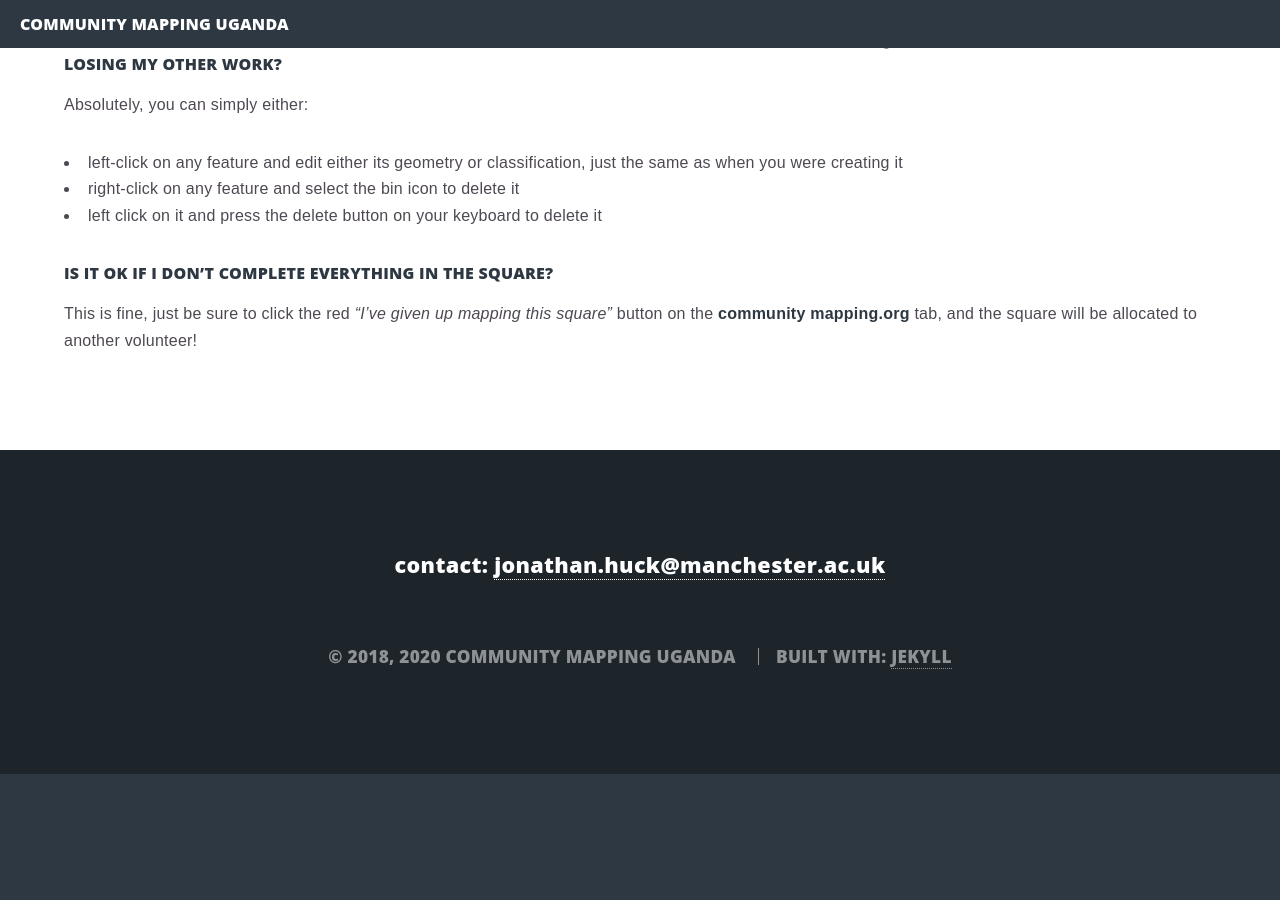
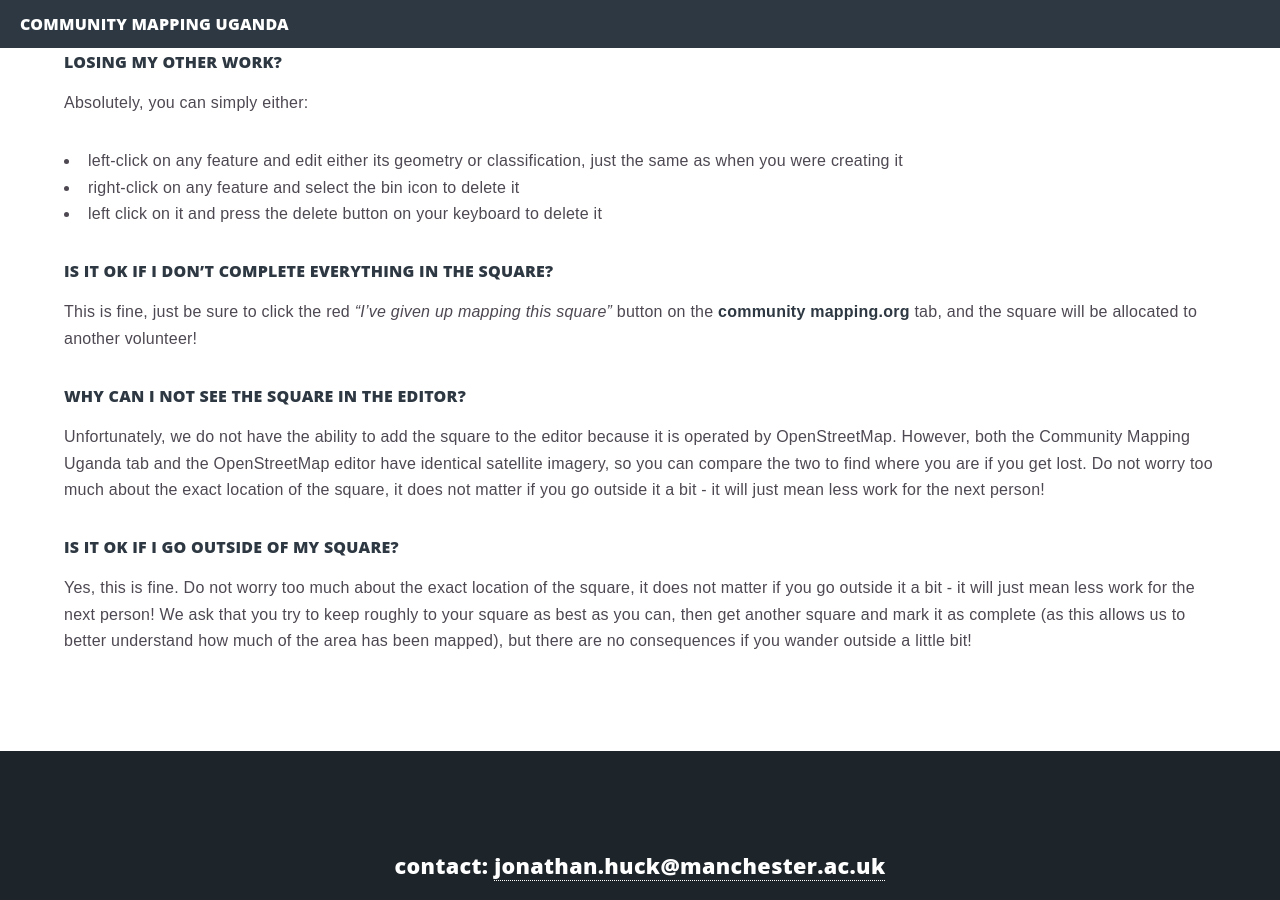
Before and after one commit to jonnyhuck/huckathon.org, a Jekyll site: the page built from faq.md, in a window 1280 px wide and 900 px high, scrolled down 1752 px. Built offline with Jekyll 4.4.1, drawn with Linux system fonts in a browser that asks for light colours; before the commit the page ends 2526 px from its top, so only the background shows below that; some of the changed text lies outside the part shown.

Commit message:
Added a few more FAQs

```diff
--- a/faq.md
+++ b/faq.md
@@ -14,7 +14,8 @@ title2: FAQs
 * [I’ve started a road/track line then accidentally double clicked to finish, how do I go back to editing it/ continuing with it? ](#ive-started-a-roadtrack-line-then-accidentally-double-clicked-to-finish-how-do-i-go-back-to-editing-it-continuing-with-it)
 * [I noticed I went wrong on a section, but I’ve since mapped some other sections of my square, how do I delete it without losing my other work?](#i-noticed-i-went-wrong-on-a-section-but-ive-since-mapped-some-other-sections-of-my-square-how-do-i-delete-it-without-losing-my-other-work)
 * [Is it ok if I don’t complete everything in the square?](#is-it-ok-if-i-dont-complete-everything-in-the-square)
-
+* [Why can I not see the square in the editor?](#why-can-i-not-see-the-square-in-the-editor)
+* [Is it OK if I go outside of my square?](#is-it-ok-if-i-go-outside-of-my-square)
 ---
 
 ## Answers
@@ -51,6 +52,14 @@ Absolutely, you can simply either:
 * right-click on any feature and select the bin icon to delete it
 * left click on it and press the delete button on your keyboard to delete it
 
-#### Is it ok if I don’t complete everything in the square?
+#### Is it OK if I don’t complete everything in the square?
 
 This is fine, just be sure to click the red *"I've given up mapping this square"* button on the **community mapping.org** tab, and the square will be allocated to another volunteer!
+
+#### Why can I not see the square in the editor?
+
+Unfortunately, we do not have the ability to add the square to the editor because it is operated by OpenStreetMap. However, both the Community Mapping Uganda tab and the OpenStreetMap editor have identical satellite imagery, so you can compare the two to find where you are if you get lost. Do not worry too much about the exact location of the square, it does not matter if you go outside it a bit - it will just mean less work for the next person!
+
+#### Is it OK if I go outside of my square?
+
+Yes, this is fine. Do not worry too much about the exact location of the square, it does not matter if you go outside it a bit - it will just mean less work for the next person! We ask that you try to keep roughly to your square as best as you can, then get another square and mark it as complete (as this allows us to better understand how much of the area has been mapped), but there are no consequences if you wander outside a little bit!
```
